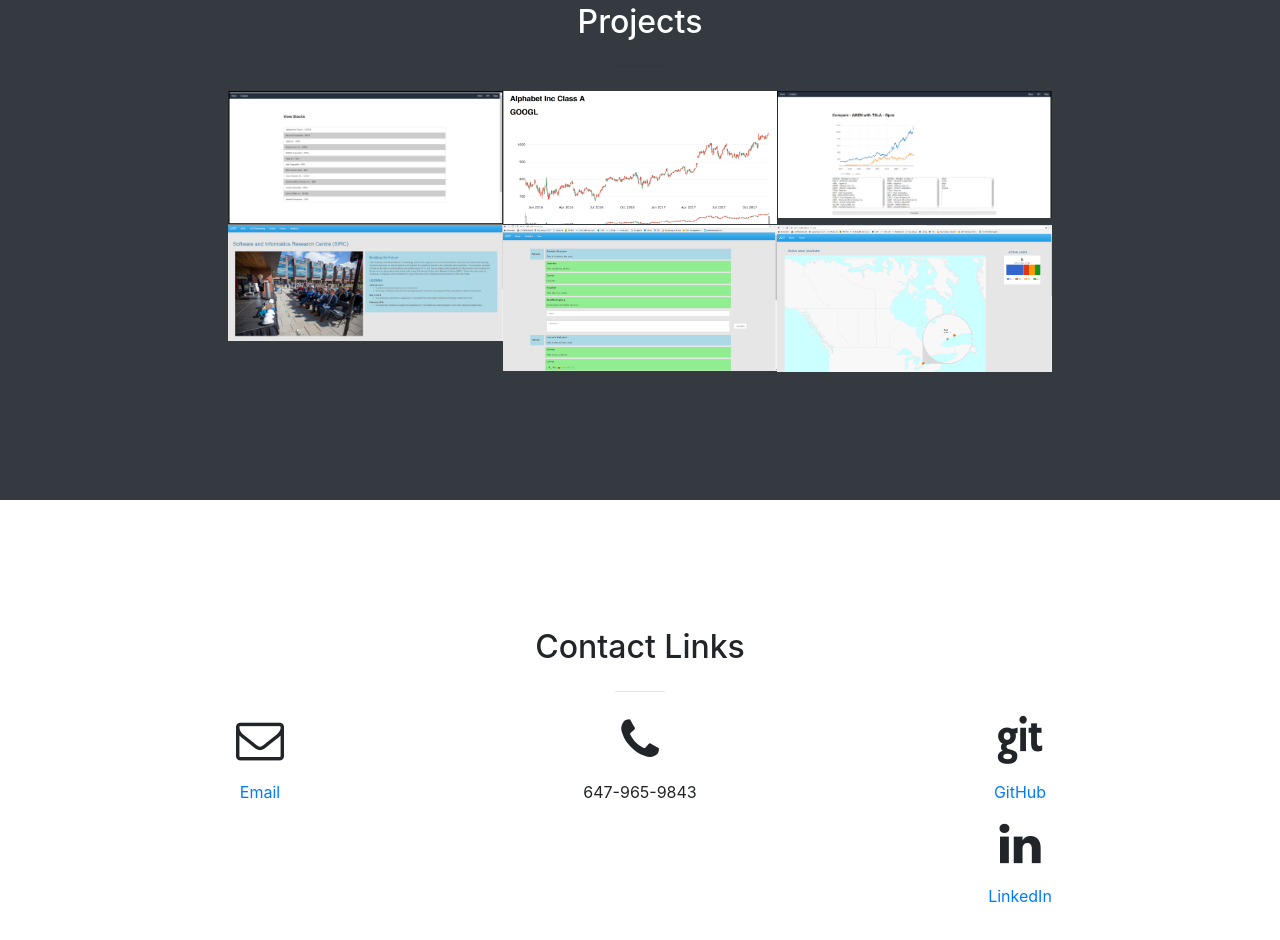
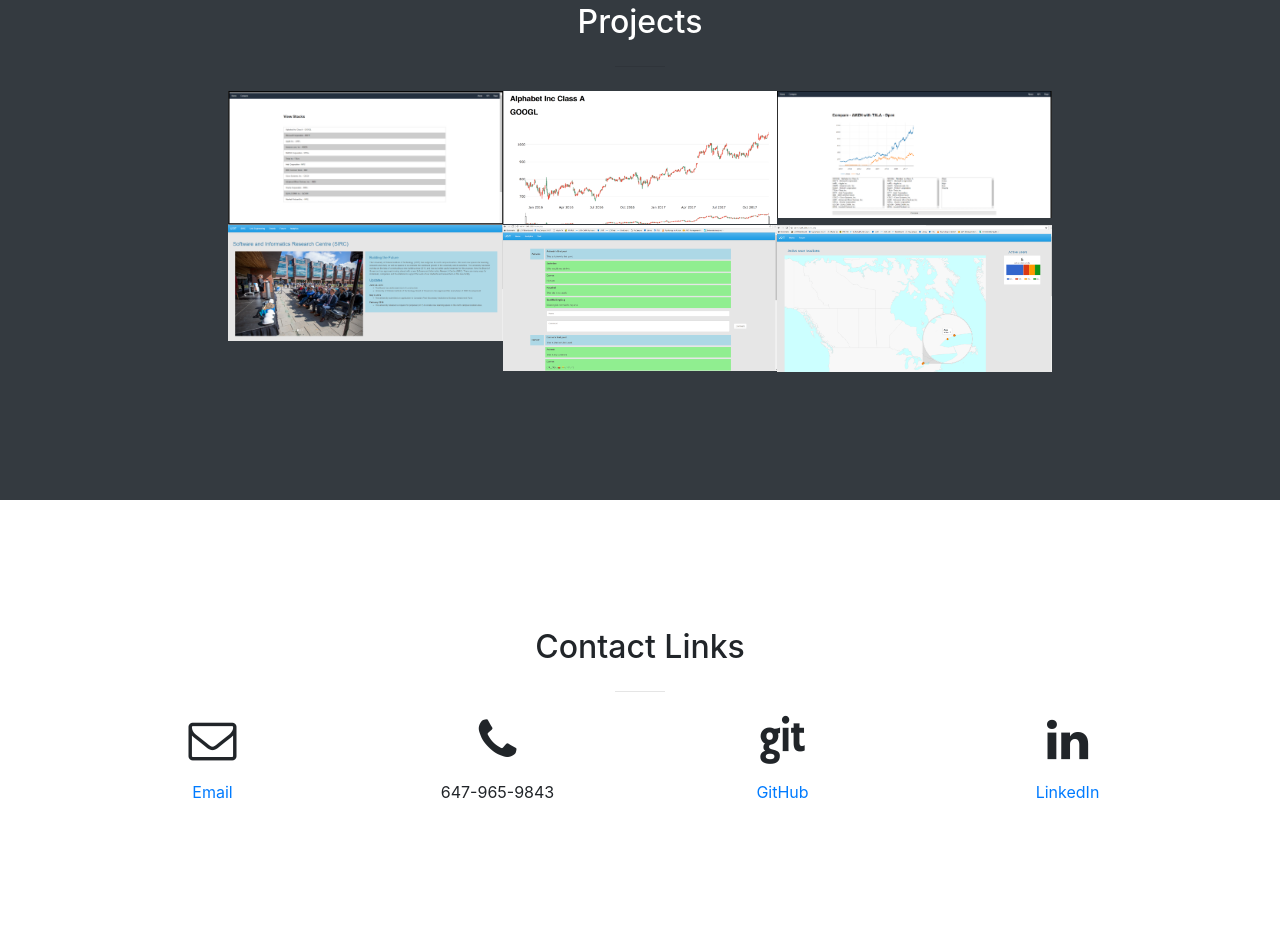
Before and after one commit to DarronSingh/profile, a website with bundled scripts: page index.html in a window 1280 px wide. Shown: the part 1506-2446 px from the top of the page. Built offline with nearby package versions, Linux system fonts and the light colour scheme.

Commit message:
Update index.html

```diff
--- a/index.html
+++ b/index.html
@@ -245,24 +245,24 @@
           </div>
         </div>
         <div class="row">
-          <div class="col-lg-4 col-sm-6 mr-auto text-center">
+          <div class="col-lg-3 col-sm-6 mr-auto text-center">
             <i class="fa fa-envelope-o fa-3x mb-3 sr-contact"></i>
             <p>
               <a href="mailto:darron.singh@uoit.net">Email</a>
             </p>
 
           </div>
-          <div class="col-lg-4 col-sm-6 ml-auto text-center">
+          <div class="col-lg-3 col-sm-6 ml-auto text-center">
             <i class="fa fa-phone fa-3x mb-3 sr-contact"></i>
             <p>647-965-9843</p>
           </div>
-          <div class="col-lg-4 col-sm-6 ml-auto text-center">
+          <div class="col-lg-3 col-sm-6 ml-auto text-center">
             <i class="fa fa-git fa-3x mb-3 sr-contact"></i>
             <p>
             <a href = "https://github.com/DarronSingh" >GitHub</a>
           </p>
           </div>
-          <div class="col-lg-4 col-sm-6 ml-auto text-center">
+          <div class="col-lg-3 col-sm-6 ml-auto text-center">
             <i class="fa fa-linkedin fa-3x mb-3 sr-contact"></i>
             <p>
             <a href = "https://www.linkedin.com/in/darronsingh97/" >LinkedIn</a>
```
